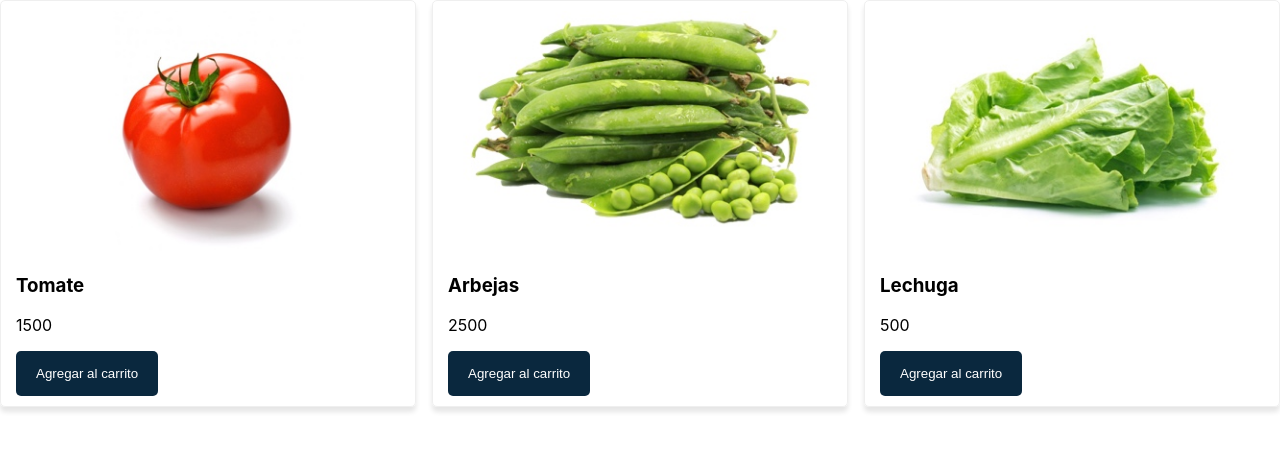
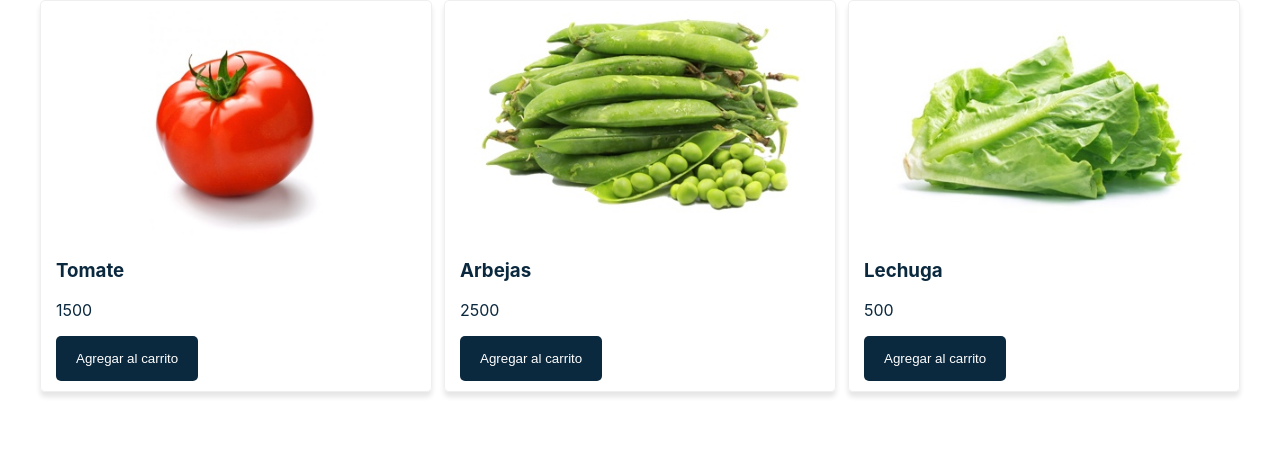
Before and after one commit to Rubenmt93/React-Carro-de-compra, a React (Create React App) app: page / in a window 1280 px wide. Shown: the top 450 px of the page. Built offline with nearby package versions, Linux system fonts and the light colour scheme.

Commit message:
Componente de Layout

```diff
--- a/src/App.js
+++ b/src/App.js
@@ -1,5 +1,6 @@
 import { Component } from 'react';
 import Productos from './components/Productos.js'
+import Layout from './components/Layout.js'
 
 class App extends Component{
   state={
@@ -12,9 +13,12 @@
   render(){
     return(
       <div>
+        <Layout>
         <Productos
           agregarAlCarro={() => console.log('No hace nada')}
           productos={this.state.productos}/>
+        </Layout>
+
       </div>
     )
   }
--- /dev/null
+++ b/src/components/Layout.js
@@ -0,0 +1,31 @@
+import { Component } from "react";
+
+const styles= {
+    layout: {
+        backgroundColor:'#fff',
+        color: '#0A283E',
+        display: 'flex',
+        alignItems: 'center',
+        flexDirection: 'column',
+    },
+    container: {
+        width:'1200px',
+    }
+
+}
+class Layout extends Component {
+
+    render() {
+
+        return (
+           <div style={styles.layout}>
+                <div style={styles.container}>
+                    {this.props.children}
+                </div>
+
+
+           </div>
+        )
+    }
+}
+export default Layout
```
